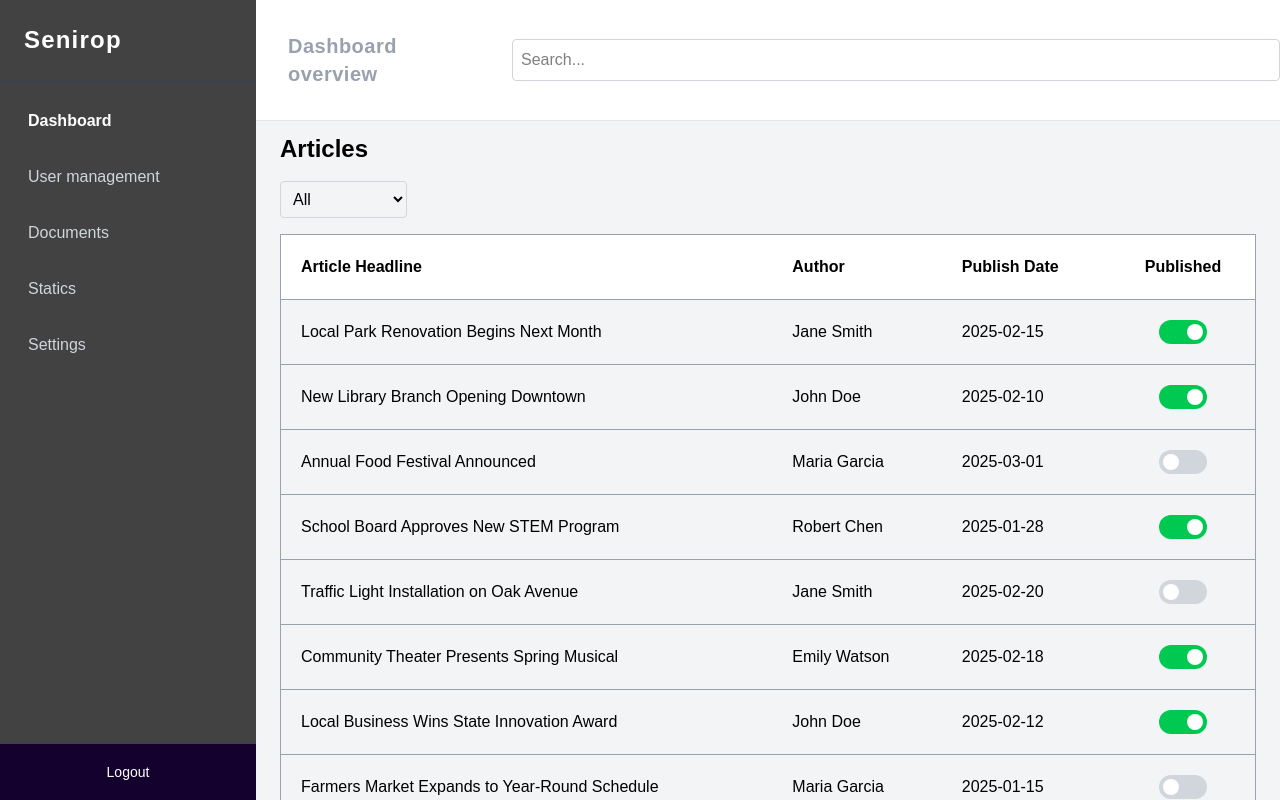
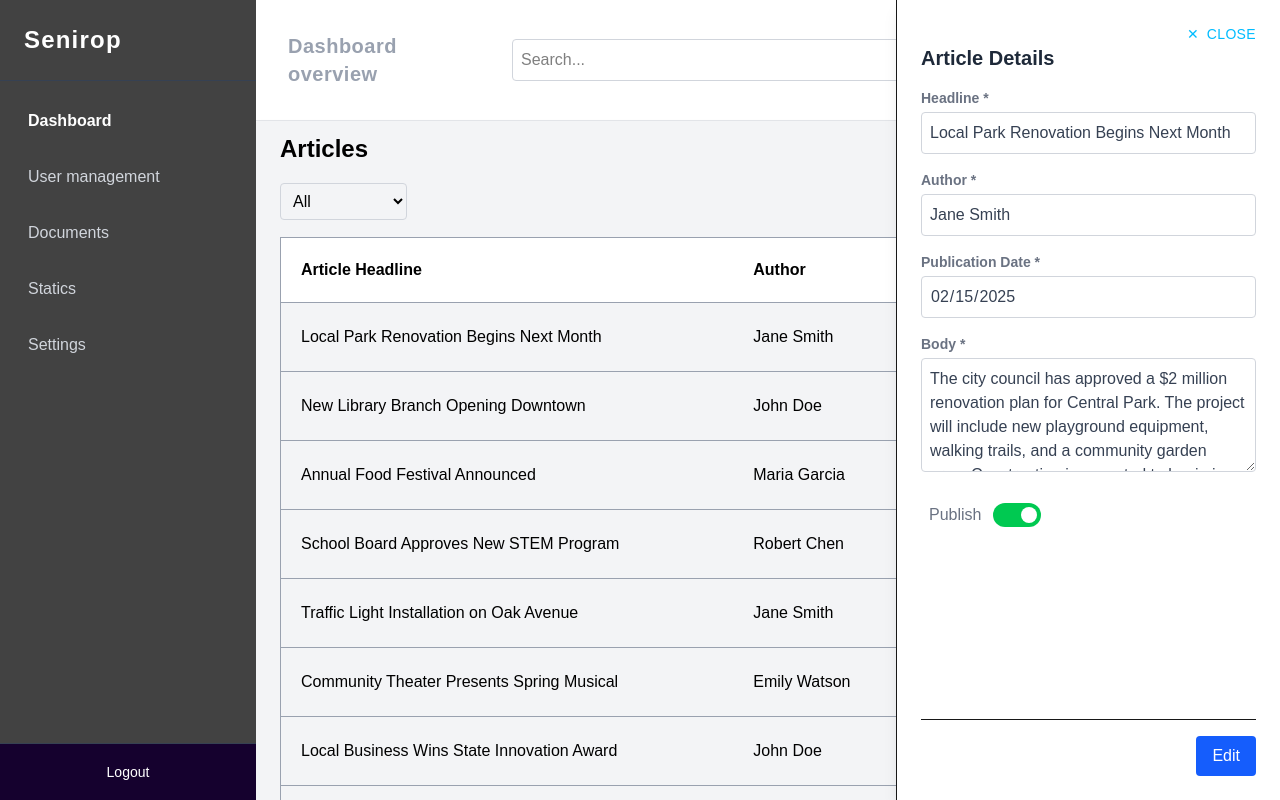
Before and after one commit to fherrerao/local_newspaper_CMS, a Next.js app: page /dashboard in a window 1280 px wide. Both pictures are taken after a click on the element 768 px from the left and 332 px from the top of the page. Built offline with nearby package versions, Linux system fonts and the light colour scheme.

Commit message:
Added action menu to table rows to handle view, edit, and delete operations

```diff
--- a/src/app/dashboard/page.tsx
+++ b/src/app/dashboard/page.tsx
@@ -6,11 +6,18 @@ import { initialArticles } from '@/data/initialArticle';
 import ToggleSwitch from '@/components/atoms/ToggleSwitch';
 import Header from '@/components/organism/Header';
 import SearchInput from '@/components/atoms/SearchInput';
+import AsidePanel from '@/components/organism/AsidePanel';
+import Button from '@/components/atoms/Buttons';
+import ActionMenu from '@/components/atoms/ActionMenu';
 
 const Home = () => {
     const [articles, setArticles] = useState<Article[]>(initialArticles);
     const [searchText, setSearchText] = useState('');
     const [filter, setFilter] = useState('all');
+
+    const [isPanelOpen, setIsPanelOpen] = useState(false);
+    const [selectedArticle, setSelectedArticle] = useState<Article | null>(null);
+    const [isEditing, setIsEditing] = useState(false);
 
     const filteredArticles = articles.filter((article) => {
         const matchText = article.headline.toLowerCase().includes(searchText.toLowerCase());
@@ -30,6 +37,39 @@ const Home = () => {
         setArticles(newArticles);
     };
 
+    const handleSaveArticle = (newArticleData: Article) => {
+        if (selectedArticle && isEditing) {
+            const updatedList = articles.map(art => art.id === newArticleData.id ? newArticleData : art);
+            setArticles(updatedList);
+        } else {
+            setArticles([...articles, newArticleData]);
+        }
+        setIsPanelOpen(false);
+    };
+
+    const openNewArticle = () => {
+        setSelectedArticle(null);
+        setIsEditing(true);
+        setIsPanelOpen(true);
+    };
+
+    const openViewArticle = (article: Article) => {
+        setSelectedArticle(article);
+        setIsEditing(false);
+        setIsPanelOpen(true);
+    };
+
+    const openEditArticle = (article: Article) => {
+        setSelectedArticle(article);
+        setIsEditing(true);
+        setIsPanelOpen(true);
+    };
+
+    const handleDeleteArticle = (id: string) => {
+        const updatedList = articles.filter(art => art.id !== id);
+        setArticles(updatedList);
+    };
+
     return (
         <div>
             <div className="flex items-center justify-center bg-white border-b border-gray-200 py-3">
@@ -42,7 +82,7 @@ const Home = () => {
             </div>
             <div className="mx-auto bg-gray-100 py-3 px-6 shadow rounded">
                 <h1 className="text-2xl font-bold mr-auto text-black">Articles</h1>
-                <div className="flex gap-4 py-4 items-center">
+                <div className="flex gap-4 py-4 justify-between items-center">
                     <select
                         value={filter}
                         onChange={(e) => setFilter(e.target.value)}
@@ -52,6 +92,7 @@ const Home = () => {
                         <option value="published">Published</option>
                         <option value="unpublished">Unpublished</option>
                     </select>
+                    <Button onClick={openNewArticle}>+ ADD ARTICLE</Button>
                 </div>
 
                 <table className="w-full border-collapse text-black">
@@ -61,13 +102,14 @@ const Home = () => {
                             <th className="p-5">Author</th>
                             <th className="p-5">Publish Date</th>
                             <th className="p-5 text-center">Published</th>
+                            <th className="p-5 text-center"></th>
                         </tr>
                     </thead>
                     <tbody>
                         {filteredArticles.map((article) => (
                             <tr
                                 key={article.id}
-                                onClick={() => { }}
+                                onClick={() => openViewArticle(article)}
                                 className="border hover:bg-gray-100 cursor-pointer border-gray-400"
                             >
                                 <td className="p-5">{article.headline}</td>
@@ -84,11 +126,27 @@ const Home = () => {
                                         />
                                     </div>
                                 </td>
+                                <td className="p-4 text-right">
+                                    <ActionMenu
+                                        onView={() => openViewArticle(article)}
+                                        onEdit={() => openEditArticle(article)}
+                                        onDelete={() => handleDeleteArticle(article.id)}
+                                    />
+                                </td>
                             </tr>
                         ))}
                     </tbody>
                 </table>
             </div>
+
+            <AsidePanel
+                isOpen={isPanelOpen}
+                onClose={() => setIsPanelOpen(false)}
+                article={selectedArticle}
+                isEditing={isEditing}
+                onEditClick={() => setIsEditing(true)}
+                onSave={handleSaveArticle}
+            />
         </div>
     );
 }
--- /dev/null
+++ b/src/components/atoms/ActionMenu.tsx
@@ -0,0 +1,67 @@
+'use client';
+
+import React, { useState, useRef, useEffect } from 'react';
+
+export default function ActionMenu({ onView, onEdit, onDelete }: any) {
+  const [isOpen, setIsOpen] = useState(false);
+  const menuRef = useRef<HTMLDivElement>(null);
+
+  useEffect(() => {
+    function handleClickOutside(event: any) {
+      if (menuRef.current && !menuRef.current.contains(event.target)) {
+        setIsOpen(false);
+      }
+    }
+    document.addEventListener("mousedown", handleClickOutside);
+    return () => document.removeEventListener("mousedown", handleClickOutside);
+  }, []);
+
+  const handleToggle = (e: React.MouseEvent) => {
+    e.stopPropagation();
+    setIsOpen(!isOpen);
+  };
+
+  const handleAction = (e: React.MouseEvent, action: () => void) => {
+    e.stopPropagation();
+    setIsOpen(false);
+    action();
+  };
+
+  return (
+    <div className="relative inline-block text-left" ref={menuRef}>
+      <button
+        onClick={handleToggle}
+        className="p-2 hover:bg-gray-200 rounded-full text-gray-500 transition-colors"
+      >
+        <svg className="w-5 h-5" fill="currentColor" viewBox="0 0 24 24">
+          <path d="M12 8c1.1 0 2-.9 2-2s-.9-2-2-2-2 .9-2 2 .9 2 2 2zm0 2c-1.1 0-2 .9-2 2s.9 2 2 2 2-.9 2-2-.9-2-2-2zm0 6c-1.1 0-2 .9-2 2s.9 2 2 2 2-.9 2-2-.9-2-2-2z" />
+        </svg>
+      </button>
+
+      {isOpen && (
+        <div className="absolute right-0 mt-2 w-32 bg-white rounded-md shadow-lg z-50 border border-gray-200">
+          <ul className="py-1">
+            <li
+              className="px-4 py-2 hover:bg-gray-100 cursor-pointer text-sm text-gray-700 flex items-center gap-2"
+              onClick={(e) => handleAction(e, onView)}
+            >
+              View
+            </li>
+            <li
+              className="px-4 py-2 hover:bg-gray-100 cursor-pointer text-sm text-gray-700 flex items-center gap-2"
+              onClick={(e) => handleAction(e, onEdit)}
+            >
+              Edit
+            </li>
+            <li
+              className="px-4 py-2 hover:bg-gray-100 cursor-pointer text-sm text-red-600 flex items-center gap-2"
+              onClick={(e) => handleAction(e, onDelete)}
+            >
+              Delete
+            </li>
+          </ul>
+        </div>
+      )}
+    </div>
+  );
+}
--- a/src/components/atoms/Buttons.tsx
+++ b/src/components/atoms/Buttons.tsx
@@ -4,7 +4,7 @@ const Button = ({ children, onClick, disabled, variant = 'primary' }: any) => {
         <button
             onClick={onClick}
             disabled={disabled}
-            className={`px-4 py-2 rounded ${bgColor} ${disabled ? 'opacity-50 cursor-not-allowed' : ''}`}
+            className={`px-4 py-2 rounded ${bgColor} cursor-pointer ${disabled ? 'opacity-50 cursor-not-allowed' : ''}`}
         >
             {children}
         </button>
--- /dev/null
+++ b/src/components/organism/AsidePanel.tsx
@@ -0,0 +1,124 @@
+import React, { useState, useEffect } from 'react';
+import ToggleSwitch from '../atoms/ToggleSwitch';
+import Button from '../atoms/Buttons';
+
+const AsidePanel = ({ isOpen, onClose, article, isEditing, onSave, onEditClick }: any) => {
+    const [headline, setHeadline] = useState('');
+    const [author, setAuthor] = useState('');
+    const [date, setDate] = useState('');
+    const [body, setBody] = useState('');
+    const [published, setPublished] = useState(false);
+
+    useEffect(() => {
+        if (article) {
+            setHeadline(article.headline);
+            setAuthor(article.author);
+            setDate(article.publishDate);
+            setBody(article.body);
+            setPublished(article.published);
+        } else {
+            setHeadline('');
+            setAuthor('');
+            setDate('');
+            setBody('');
+            setPublished(false);
+        }
+    }, [article, isOpen]);
+
+    if (!isOpen) return null;
+
+    const formIsValid = headline !== '' && author !== '' && date !== '' && body !== '';
+
+    const handleSaveClick = () => {
+        onSave({
+            id: article ? article.id : Math.random().toString(),
+            headline,
+            author,
+            publishDate: date,
+            body,
+            published
+        });
+    };
+
+    const isReadOnly = article && !isEditing;
+
+    return (
+        <div className="fixed right-0 top-0 h-full w-96 bg-white shadow-lg border-l p-6 flex flex-col z-50">
+            <button
+                className="flex items-center gap-2 text-sky-400 hover:text-sky-600 transition-colors font-medium text-lg cursor-pointer self-end"
+                onClick={onClose}>
+                <span className="text-sm font-light leading-none">✕</span>
+                <span className="tracking-wide text-sm">CLOSE</span>
+            </button>
+            <h2 className="text-xl font-bold mb-4 text-gray-800">
+                {!article ? 'New Article' : isEditing ? 'Edit Article' : 'Article Details'}
+            </h2>
+
+            <div className="flex flex-col gap-4 flex-1">
+                <div>
+                    <label className="block text-sm font-bold mb-1 text-gray-500">Headline *</label>
+                    <input
+                        type="text"
+                        value={headline}
+                        onChange={(e) => setHeadline(e.target.value)}
+                        readOnly={isReadOnly}
+                        className="w-full border p-2 rounded text-gray-700 border-gray-300"
+                    />
+                </div>
+
+                <div>
+                    <label className="block text-sm font-bold mb-1 text-gray-500">Author *</label>
+                    <input
+                        type="text"
+                        value={author}
+                        onChange={(e) => setAuthor(e.target.value)}
+                        readOnly={isReadOnly}
+                        className="w-full border p-2 rounded text-gray-700 border-gray-300"
+                    />
+                </div>
+
+                <div>
+                    <label className="block text-sm font-bold mb-1 text-gray-500">Publication Date *</label>
+                    <input
+                        type="date"
+                        value={date}
+                        onChange={(e) => setDate(e.target.value)}
+                        readOnly={isReadOnly}
+                        className="w-full border p-2 rounded text-gray-700 border-gray-300"
+                    />
+                </div>
+
+                <div>
+                    <label className="block text-sm font-bold mb-1 text-gray-500">Body *</label>
+                    <textarea
+                        value={body}
+                        onChange={(e) => setBody(e.target.value)}
+                        readOnly={isReadOnly}
+                        rows={4}
+                        className="w-full border p-2 rounded text-gray-700 border-gray-300"
+                    />
+                </div>
+
+                <div className="flex gap-3 justify-start items-center p-2 rounded text-gray-500">
+                    <span>Publish</span>
+                    <ToggleSwitch
+                        isOn={published}
+                        onToggle={() => setPublished(!published)}
+                    />
+                </div>
+            </div>
+
+            <div className="flex justify-end gap-2 mt-4 pt-4 border-t">
+                {isReadOnly ? (
+                    <Button onClick={onEditClick}>Edit</Button>
+                ) : (
+                    <Button disabled={!formIsValid} onClick={handleSaveClick}>
+                        {!article ? 'Save' : 'Update'}
+                    </Button>
+                )}
+            </div>
+        </div>
+    );
+}
+
+export default AsidePanel;
```
